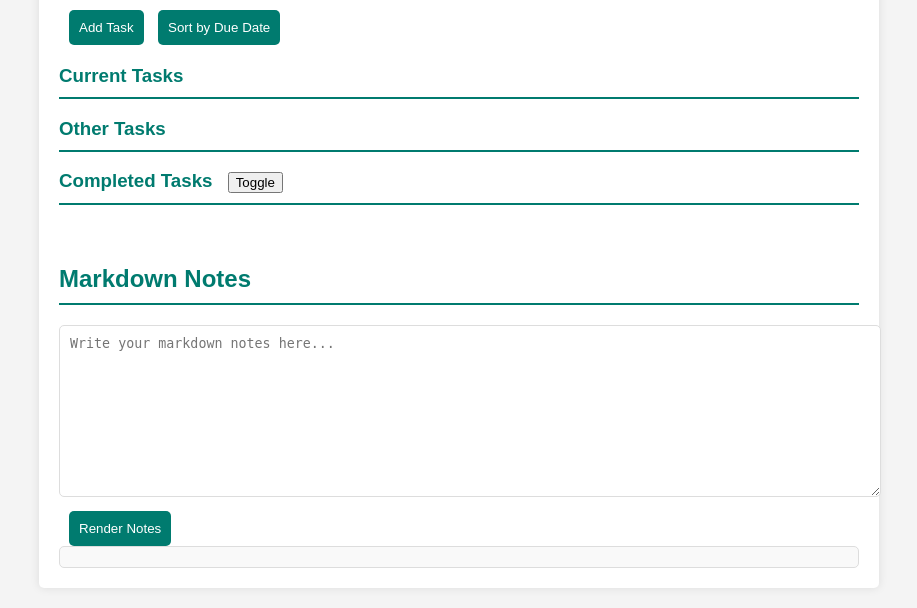
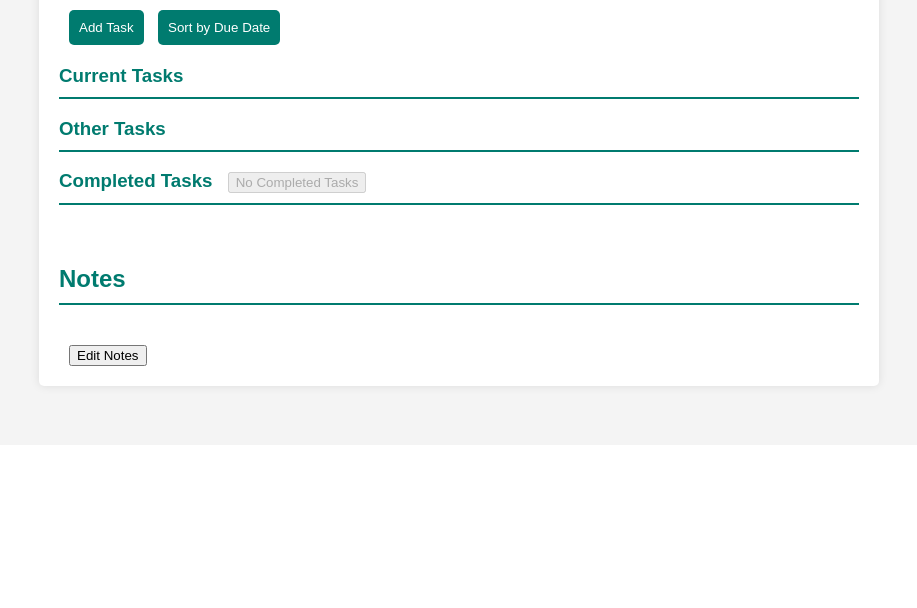
Before and after one commit to HugyWugy43/todo-localhost, a Flask app: template templates/index.html in a window 1280 px wide. Shown: the part 355-963 px from the top of the page, without its empty margins (181-1098 px from the left). After the commit the page ends 748 px from the top, so only its background shows below. Run offline with Flask 3, Linux system fonts and the light colour scheme; the template is opened without the code that fills it, so the values that code supplies are empty; some libraries are stand-ins or nearby versions.

Commit message:
update notes and completed tasks functionality

```diff
--- a/app.py
+++ b/app.py
@@ -36,6 +36,48 @@ def load_categories():
     return data.get("categories", [])
 
 
+# Path to the Markdown notes file
+NOTES_FILE = "notes.md"
+
+
+# Endpoint to get notes
+@app.route("/notes", methods=["GET"])
+def get_notes():
+    notes = load_notes()
+    return jsonify({"notes": notes})
+
+
+# Ensure the notes.md file exists
+if not os.path.exists(NOTES_FILE):
+    with open(NOTES_FILE, "w") as file:
+        file.write("")  # Initialize with empty content
+
+
+# Read notes from the file
+def load_notes():
+    if os.path.exists(NOTES_FILE):
+        with open(NOTES_FILE, "r") as file:
+            return file.read()
+    return ""
+
+
+# Save notes to the file
+def save_notes(content):
+    with open(NOTES_FILE, "w") as file:
+        file.write(content)
+
+
+# Endpoint to save notes
+@app.route("/notes", methods=["POST"])
+def save_notes_endpoint():
+    notes_content = request.json.get("notes", "")
+    if (
+        notes_content
+    ):  # Only save if there is content to avoid overwriting with empty data
+        save_notes(notes_content)
+    return jsonify({"status": "success"})
+
+
 # Serve the HTML page
 @app.route("/")
 def index():
--- a/static/css/style.css
+++ b/static/css/style.css
@@ -11,11 +11,13 @@ body {
   padding: 10px 20px;
   text-align: center;
 }
+
 .completed-date {
   font-size: 12px;
   color: gray;
   margin-left: 5px; /* Add some space between category and completed date */
 }
+
 .container {
   max-width: 800px;
   margin: 20px auto;
@@ -24,23 +26,25 @@ body {
   border-radius: 5px;
   box-shadow: 0 0 10px rgba(0, 0, 0, 0.1);
 }
-  h2 {
-    color: #007b6f;
-    border-bottom: 2px solid #007b6f;
-    padding-bottom: 10px;
-  }
-  h3 {
+
+h2:not(#markdown-container h2) {
   color: #007b6f;
   border-bottom: 2px solid #007b6f;
   padding-bottom: 10px;
 }
 
-  ul {
+h3:not(#markdown-container h3) {
+  color: #007b6f;
+  border-bottom: 2px solid #007b6f;
+  padding-bottom: 10px;
+}
+
+ul:not(#markdown-container ul) {
   list-style-type: none;
   padding: 0;
 }
 
-  li {
+li:not(#markdown-container li) {
   display: flex;
   justify-content: space-between; /* Ensure space between task info and due date */
   align-items: center;
@@ -88,6 +92,7 @@ body {
 button {
   margin-left: 10px; /* Add some spacing between buttons */
 }
+
 label {
   display: flex;
   flex-direction: column;
@@ -148,60 +153,20 @@ body {
   font-family: monospace;
 }
 
-  .markdown-preview {
+.markdown-container {
   background-color: #f9f9f9;
   border: 1px solid #ddd;
   padding: 10px;
   border-radius: 5px;
 }
 
-  .drag-over {
-    background-color: #d3d3d3; /* Highlight during drag */
-  }
-
-  /* Style for the draggable divider */
-  #divider {
-    height: 5px;
-    background-color: #000;
-    cursor: ns-resize;
-    margin-bottom: 10px;
-  }
 /* Scoped styling for Markdown-rendered content */
-#markdown-preview {
+#markdown-container {
   font-family: Arial, sans-serif;
   color: #333;
-  line-height: 1.4;  /* Slightly closer to input spacing */
+  line-height: 1.4; /* Slightly closer to input spacing */
   padding: 10px;
 }
-
-/* Reset list item styling in markdown preview */
-#markdown-preview ul, #markdown-preview ol {
-  list-style-type: disc;  /* Standard bullet points */
-  padding-left: 20px;     /* Indent the list */
-  margin: 0;              /* Remove bottom margin to match raw input spacing */
+.hidden {
+  display: none;
 }
-
-#markdown-preview li {
-  display: list-item;     /* Reset to default block-style list */
-  margin: 0;              /* Remove extra margins */
-  padding: 0;             /* Remove any padding */
-  border: none;           /* Remove any borders */
-  background: none;       /* Remove background colors */
-}
-
-/* Reset styling for links within the Markdown preview */
-#markdown-preview a {
-  color: #007bff; /* Link color */
-  text-decoration: underline; /* Underline links for clarity */
-  word-wrap: break-word; /* Ensure long URLs break and wrap */
-}
-
-#markdown-preview a:hover {
-  text-decoration: underline; /* Underline on hover */
-  color: #0056b3; /* Darker blue on hover */
-}
-
-/* Ensure that headers have minimal margins to match input spacing */
-#markdown-preview h1, #markdown-preview h2, #markdown-preview h3 {
-  margin: 0; /* No extra margin */
-}
--- a/static/js/script.js
+++ b/static/js/script.js
@@ -11,12 +11,20 @@ document.addEventListener("DOMContentLoaded", () => {
     .catch((error) => console.error("Error fetching tasks:", error));
 });
 
-function toggleCompletedTasks() {
-  const completedContainer = document.getElementById(
-    "completed-tasks-container",
-  );
-  completedContainer.style.display =
-    completedContainer.style.display === "none" ? "block" : "none";
+// Function to show the completed tasks section
+function showCompletedTasks() {
+  document
+    .getElementById("completed-tasks-container")
+    .classList.remove("hidden");
+  document.getElementById("show-completed").classList.add("hidden");
+  document.getElementById("hide-completed").classList.remove("hidden");
+}
+
+// Function to hide the completed tasks section
+function hideCompletedTasks() {
+  document.getElementById("completed-tasks-container").classList.add("hidden");
+  document.getElementById("hide-completed").classList.add("hidden");
+  document.getElementById("show-completed").classList.remove("hidden");
 }
 function saveTasksToBackend() {
   fetch("/tasks", {
@@ -92,42 +100,21 @@ function renderTasks() {
   otherTasksList.innerHTML = ""; // Clear other tasks
   completedTasksList.innerHTML = ""; // Clear completed tasks
 
+  let hasCompletedTasks = false; // Track if there are any completed tasks
+
   tasks.forEach((task, index) => {
     const taskItem = document.createElement("li");
-    taskItem.setAttribute("data-index", index); // Store the index for drag/drop functionality
+    taskItem.setAttribute("data-index", index);
     taskItem.draggable = true; // Make the task draggable
-
-    // Attach drag and drop event listeners
-    taskItem.addEventListener("dragstart", handleDragStart);
-    taskItem.addEventListener("dragover", handleDragOver);
-    taskItem.addEventListener("drop", handleDrop);
-    taskItem.addEventListener("dragend", handleDragEnd);
 
     const dueDateClass = getDueDateClass(task.dueDate);
 
-    // Conditionally show completed date if the task is marked as completed
     const completedDateText =
       task.completed && task.completedDate
         ? `<span class="completed-date">(Completed on ${task.completedDate})</span>`
         : "";
 
-    // Display task with edit mode or normal mode
-    if (index === editingIndex) {
-      // If editing, display input fields for name, date, and category
-      taskItem.innerHTML = `
-                <div class="task-info">
-                    <input type="text" id="edit-name-${index}" value="${task.name}">
-                    <input type="date" id="edit-date-${index}" value="${task.dueDate}">
-                    <select id="edit-category-${index}">
-                        <option value="Work" ${task.category === "Work" ? "selected" : ""}>Work</option>
-                        <option value="Personal" ${task.category === "Personal" ? "selected" : ""}>Personal</option>
-                        <option value="Other" ${task.category === "Other" ? "selected" : ""}>Other</option>
-                    </select>
-                </div>
-                <button onclick="saveTask(${index})">Save</button>
-            `;
-    } else {
-      // Normal display mode
+    // Normal display mode for task
     taskItem.innerHTML = `
       <div class="task-info">
           <input type="checkbox" ${task.completed ? "checked" : ""} onclick="toggleTask(${index})">
@@ -139,23 +126,29 @@ function renderTasks() {
       <span class="due-date ${dueDateClass}">Due: ${task.dueDate}</span>
       <button class="remove-btn" onclick="removeTask(${index})">Remove</button>
       <button onclick="editTask(${index})">Edit</button>
-                ${
-                  task.isCurrent
-                    ? `<button onclick="moveToOther(${index})">Other</button>`
-                    : `<button onclick="moveToCurrent(${index})">Select</button>`
-                }
+      ${task.isCurrent ? `<button onclick="moveToOther(${index})">Other</button>` : `<button onclick="moveToCurrent(${index})">Select</button>`}
     `;
-    }
 
-    // Append the task to the right list
     if (task.completed) {
-      completedTasksList.appendChild(taskItem); // Add to completed tasks
+      hasCompletedTasks = true; // There is at least one completed task
+      completedTasksList.appendChild(taskItem);
     } else if (task.isCurrent) {
-      currentTasksList.appendChild(taskItem); // Add to current tasks
+      currentTasksList.appendChild(taskItem);
     } else {
-      otherTasksList.appendChild(taskItem); // Add to other tasks
+      otherTasksList.appendChild(taskItem);
     }
   });
+
+  const showCompletedBtn = document.getElementById("show-completed");
+
+  // Enable/disable the "Show Completed" button based on whether there are completed tasks
+  if (hasCompletedTasks) {
+    showCompletedBtn.disabled = false;
+    showCompletedBtn.textContent = "Show Completed";
+  } else {
+    showCompletedBtn.disabled = true;
+    showCompletedBtn.textContent = "No Completed Tasks";
+  }
 }
 function removeTask(index) {
   tasks.splice(index, 1);
@@ -185,8 +178,7 @@ function sortTasksByDate() {
   saveTasksToBackend(); // Update backend after sorting
 }
 
-function getDueDateClass(dueDate) {
-  const today = new Date();
+function getDueDateClass(dueDate, today = new Date()) {
   const date = new Date(dueDate);
   const differenceInTime = date.getTime() - today.getTime();
   const differenceInDays = Math.ceil(differenceInTime / (1000 * 3600 * 24));
@@ -235,14 +227,84 @@ function handleDrop(event) {
 function handleDragEnd(event) {
   draggedTaskIndex = null; // Reset the dragged task index
 }
+let isEditing = false; // Track whether the user is in edit mode
 
-function renderMarkdown() {
-  const markdownInput = document.getElementById("markdown-input").value;
+// Load and render the notes on page load
+document.addEventListener("DOMContentLoaded", () => {
+  fetch("/notes")
+    .then((response) => response.json())
+    .then((data) => {
+      const markdown = data.notes;
+      renderMarkdown(markdown);
+    });
+});
 const converter = new showdown.Converter({
   tasklists: true,
 });
 converter.setFlavor("github");
+// Function to render the markdown or show the textarea
+function renderMarkdown(markdown) {
+  const container = document.getElementById("markdown-container");
 
-  const html = converter.makeHtml(markdownInput); // Convert markdown to HTML
-  document.getElementById("markdown-preview").innerHTML = html; // Render the HTML
+  if (!isEditing) {
+    // Show Markdown preview
+
+    const html = converter.makeHtml(markdown);
+    container.innerHTML = html;
+
+    // Toggle buttons
+    document.getElementById("edit-notes").classList.remove("hidden");
+    document.getElementById("done-editing").classList.add("hidden");
+  } else {
+    // Show textarea for editing
+    container.innerHTML = `<textarea id="markdown-input">${markdown}</textarea>`;
+
+    // Toggle buttons
+    document.getElementById("edit-notes").classList.add("hidden");
+    document.getElementById("done-editing").classList.remove("hidden");
   }
+}
+
+// Function to start editing the notes
+function editNotes() {
+  // Fetch the notes again
+  fetch("/notes")
+    .then((response) => response.json())
+    .then((data) => {
+      const markdown = data.notes;
+      isEditing = true; // Switch to edit mode
+      renderMarkdown(markdown);
+    });
+
+  // Auto-save the notes as the user types
+  const markdownContainer = document.getElementById("markdown-container");
+  markdownContainer.addEventListener("input", function () {
+    const content = document.getElementById("markdown-input").value;
+    fetch("/notes", {
+      method: "POST",
+      headers: {
+        "Content-Type": "application/json",
+      },
+      body: JSON.stringify({ notes: content }),
+    });
+  });
+}
+
+// Function to stop editing and show the rendered notes
+function doneEditing() {
+  const markdownInput = document.getElementById("markdown-input");
+  const markdown = markdownInput.value;
+
+  // Save the edited notes
+  fetch("/notes", {
+    method: "POST",
+    headers: {
+      "Content-Type": "application/json",
+    },
+    body: JSON.stringify({ notes: markdown }),
+  }).then(() => {
+    // Switch back to preview mode
+    isEditing = false;
+    renderMarkdown(markdown);
+  });
+}
--- a/templates/index.html
+++ b/templates/index.html
@@ -39,23 +39,35 @@
         <!-- Other tasks will be rendered here -->
       </ul>
       <h3>
-        Completed Tasks <button onclick="toggleCompletedTasks()">Toggle</button>
+        Completed Tasks
+        <button id="show-completed" onclick="showCompletedTasks()">
+          Show Completed
+        </button>
+        <button
+          id="hide-completed"
+          class="hidden"
+          onclick="hideCompletedTasks()"
+        >
+          Hide Completed
+        </button>
       </h3>
+      <div id="completed-tasks-container">
+        <ul id="completed-tasks-list">
+          <!-- Completed tasks will be rendered here -->
+        </ul>
+      </div>
       <div id="completed-tasks-container" style="display: none">
         <ul id="completed-tasks-list">
           <!-- Completed tasks will be rendered here -->
         </ul>
       </div>
       <div class="markdown-section">
-        <h2>Markdown Notes</h2>
-        <textarea
-          id="markdown-input"
-          placeholder="Write your markdown notes here..."
-        ></textarea>
-        <button class="sort-btn" onclick="renderMarkdown()">
-          Render Notes
+        <h2>Notes</h2>
+        <div id="markdown-container"></div>
+        <button id="edit-notes" onclick="editNotes()">Edit Notes</button>
+        <button id="done-editing" class="hidden" onclick="doneEditing()">
+          Done
         </button>
-        <div id="markdown-preview" class="markdown-preview"></div>
       </div>
     </div>
   </body>
```
Lines whose indentation alone changed are shown as unchanged.
